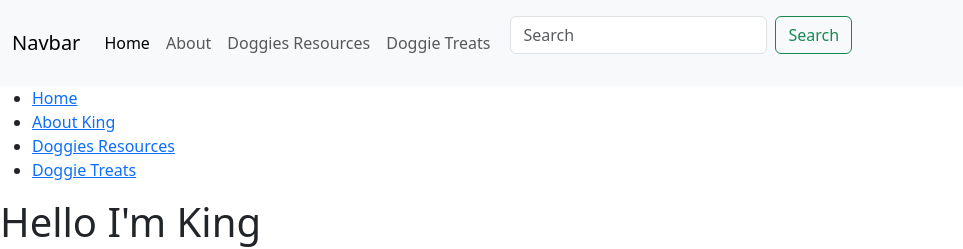
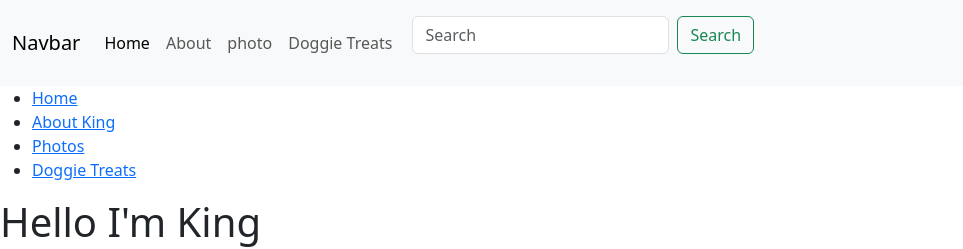
Before and after one commit to tamagooo13/doggie, a plain HTML site: page index.html in a window 1280 px wide. Shown: the top 249 px of the page, without its empty margins (0-963 px from the left). Drawn offline with nearby package versions, Linux system fonts and the light colour scheme; grey boxes are pictures that could not be loaded.

Commit message:
Update index.html

```diff
--- a/index.html
+++ b/index.html
@@ -24,7 +24,7 @@
           <a class="nav-link" href="about.html">About</a>
         </li>
         <li class="nav-item">
-          <a class="nav-link" href="doggieresource.html">Doggies Resources</a>
+          <a class="nav-link" href="doggie.html">photo</a>
         </li>
 <li class="nav-item">
           <a class="nav-link" href="doggietreats.html">Doggie Treats</a>
@@ -44,7 +44,7 @@
 <ul>
   <li><a href="index.html">Home</a></li>
   <li><a href="about.html">About King</a></li>
-  <li><a href="doggies.html">Doggies Resources</a></li>
+  <li><a href="doggies.html">Photos</a></li>
   <li><a href="mhi_resources.html">Doggie Treats</a></li>
 </ul>
 
```
